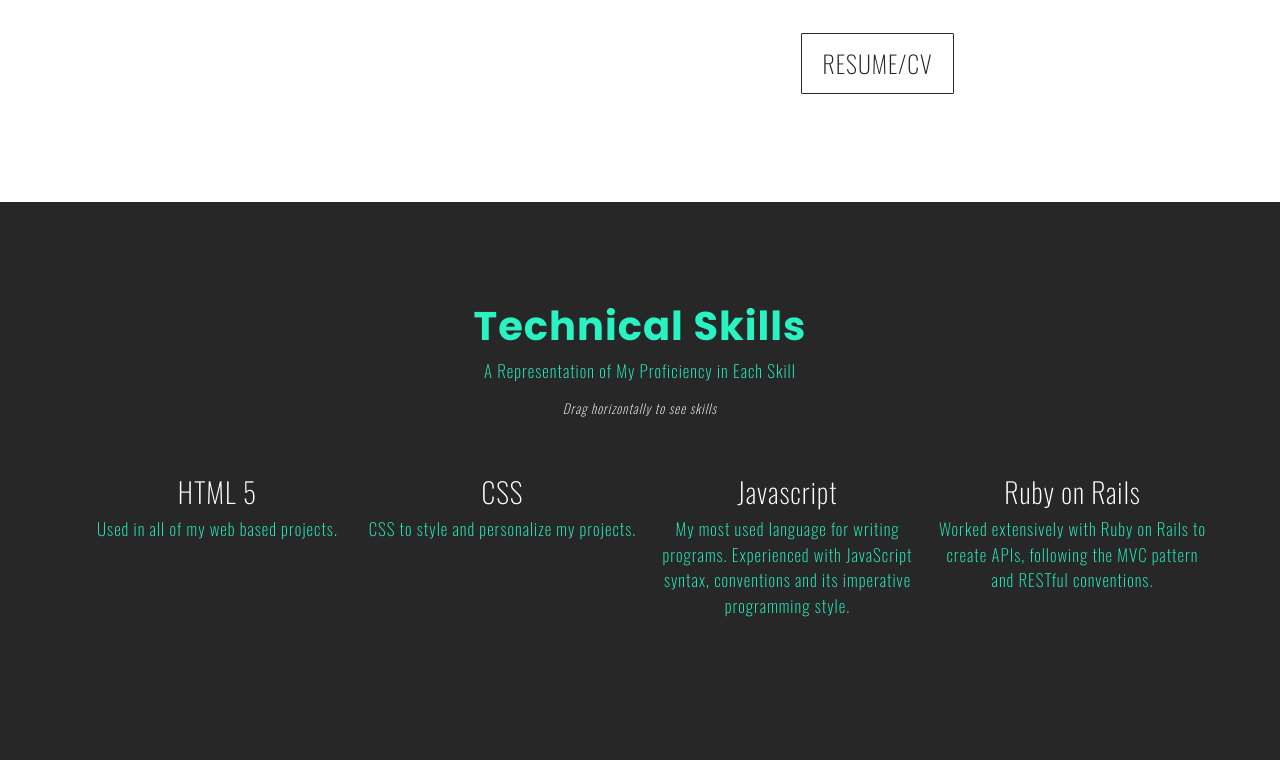
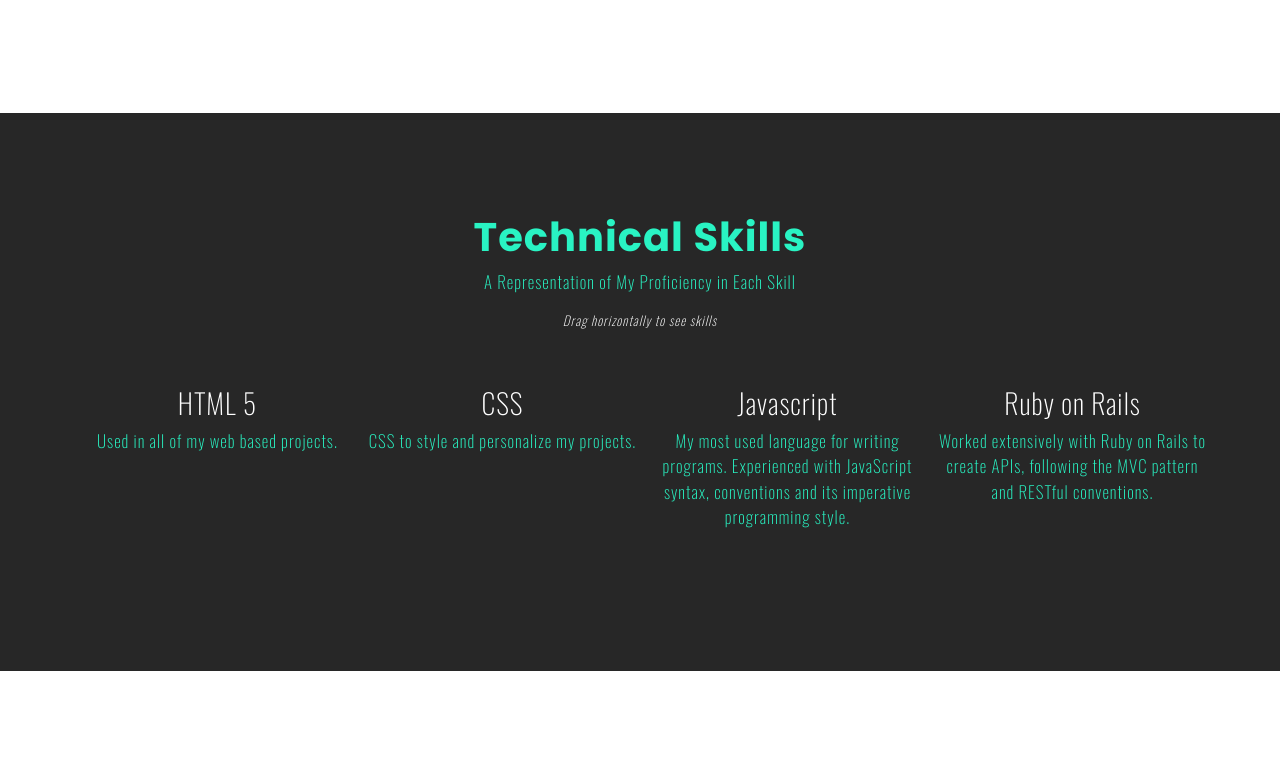
Before and after one commit to rclarkem/Reina_Portfolio, a plain HTML site: page index.html in a window 1280 px wide. Shown: the part 1302-2070 px from the top of the page. Drawn offline with nearby package versions, Linux system fonts and the light colour scheme; no server answers.

Commit message:
added but commented out the resume features for master branch sync

```diff
--- a/CSS/style.css
+++ b/CSS/style.css
@@ -107,7 +107,7 @@ body {
 	max-width: 100%;
 }
 
-#about h4 {
+/* #about h4 {
 	text-align: center;
 }
 
@@ -124,7 +124,7 @@ body {
 	text-decoration: none;
 	color: #29f3c3;
 	background-color: #272727;
-}
+} */
 
 .skillsSection {
 	background-color: #272727;
--- a/index.html
+++ b/index.html
@@ -150,9 +150,9 @@
 							When I am not coding, I love exploring new restaurants in New York City. I also enjoy
 							photography and seeing things from a new perspective.
 						</p>
-						<h4>
+						<!-- <h4>
 							<a href="" class="resumeButton">RESUME/CV</a>
-						</h4>
+						</h4> -->
 					</div>
 				</div>
 			</div>
```
